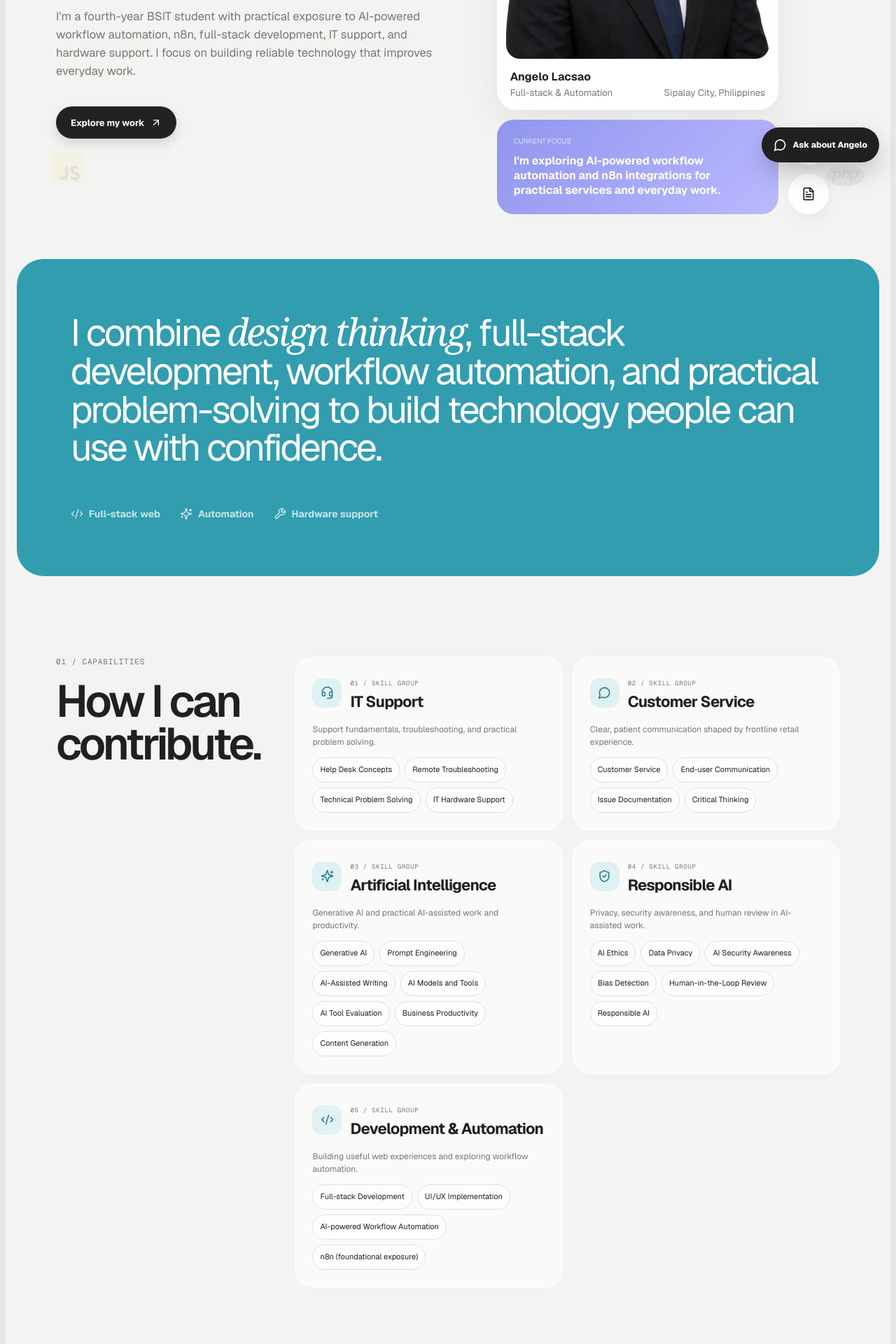
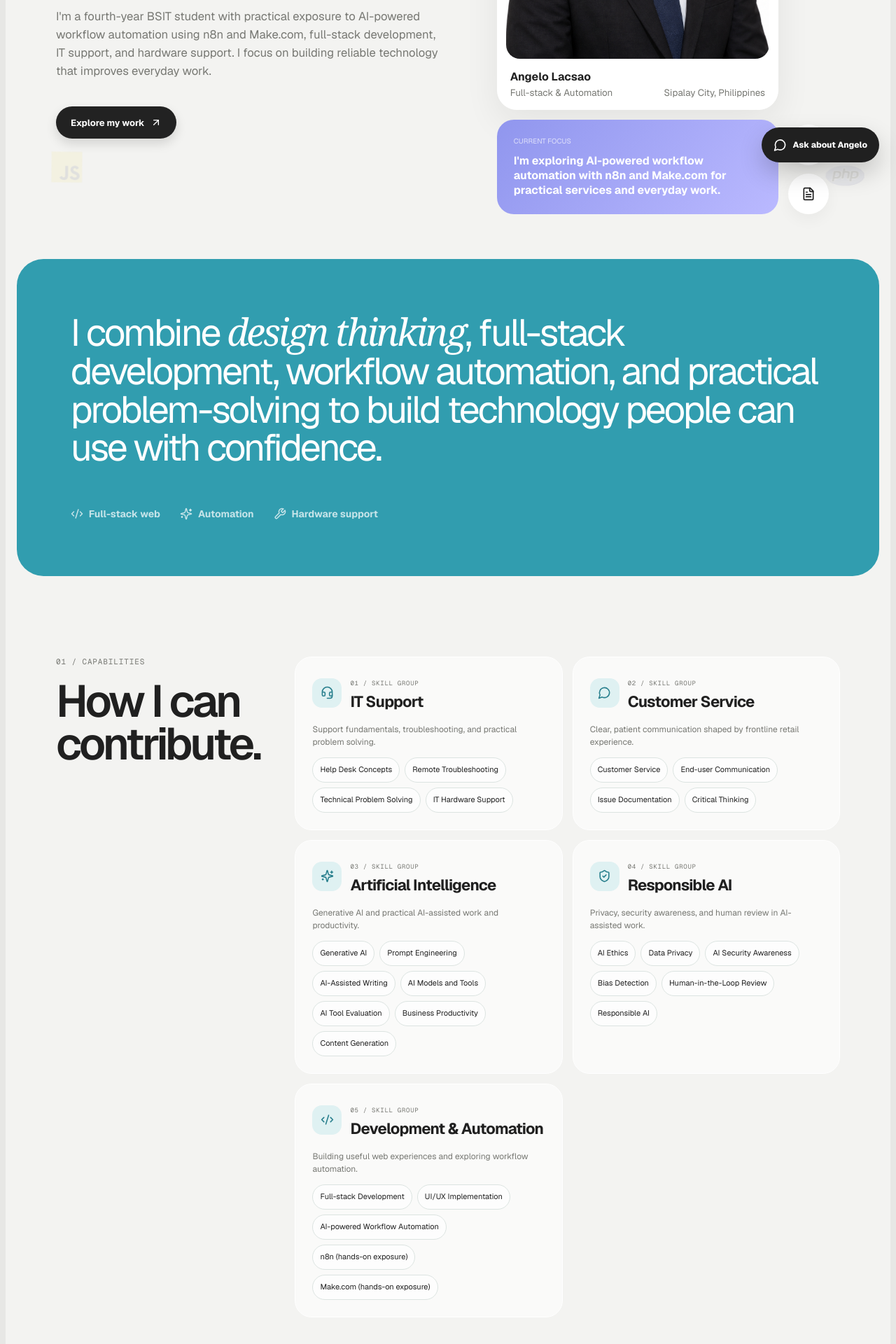
Before and after one commit to Angelo55/angelo-portfolio, a Next.js app: page / in a window 1280 px wide. Shown: the part 544-2464 px from the top of the page at 70% size. Built offline with nearby package versions, Linux system fonts and the light colour scheme.

Commit message:
Add Make and n8n hands-on automation exposure

```diff
--- a/src/app/page.tsx
+++ b/src/app/page.tsx
@@ -78,7 +78,8 @@ const skillGroups = [
       { label: "Full-stack Development" },
       { label: "UI/UX Implementation" },
       { label: "AI-powered Workflow Automation" },
-      { label: "n8n (foundational exposure)" },
+      { label: "n8n (hands-on exposure)" },
+      { label: "Make.com (hands-on exposure)" },
     ],
   },
 ];
@@ -105,7 +106,7 @@ export default function Home() {
       <Reveal className="heroCopy">
         <div className="available"><i />Open to internships & entry-level roles</div>
         <HeroTitle />
-        <p>I&apos;m a fourth-year BSIT student with practical exposure to AI-powered workflow automation, n8n, full-stack development, IT support, and hardware support. I focus on building reliable technology that improves everyday work.</p>
+        <p>I&apos;m a fourth-year BSIT student with practical exposure to AI-powered workflow automation using n8n and Make.com, full-stack development, IT support, and hardware support. I focus on building reliable technology that improves everyday work.</p>
         <a className="btn" href="#work">Explore my work <ArrowUpRight /></a>
       </Reveal>
       <Reveal className="heroCards" delay={0.1}>
@@ -115,7 +116,7 @@ export default function Home() {
           </div>
           <div className="profileMeta"><span><b>Angelo Lacsao</b><small>Full-stack & Automation</small></span><small>Sipalay City, Philippines</small></div>
         </div>
-        <div className="focus"><small>CURRENT FOCUS</small><b>I&apos;m exploring AI-powered workflow automation and n8n integrations for practical services and everyday work.</b></div>
+        <div className="focus"><small>CURRENT FOCUS</small><b>I&apos;m exploring AI-powered workflow automation with n8n and Make.com for practical services and everyday work.</b></div>
         <div className="social">
           <a href="mailto:angelopamalacsao@gmail.com" aria-label="Email Angelo"><Mail /></a>
           <DocumentDialog src="/documents/Angelo_Lacsao_Resume.pdf" title="Angelo Lacsao Resume" className="iconButton" iconOnly><FileText /></DocumentDialog>
```
Also changed, not shown: src/lib/chatbot-knowledge.ts (+1 -1 lines), 4 other files (tests, documents, lock files or other folders).
